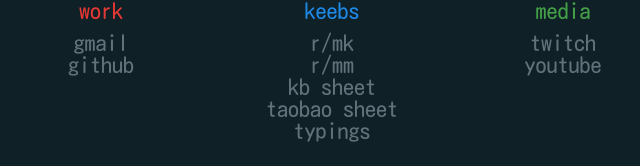
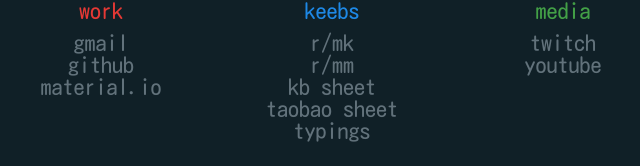
Before and after one commit to Kwub/Kwub.github.io, a plain HTML site: page index.html in a window 1280 px wide. Shown: the part 420-586 px from the top of the page, without its empty margins (308-948 px from the left). Drawn offline with Linux system fonts and the light colour scheme.

Commit message:
added material to work

```diff
--- a/index.html
+++ b/index.html
@@ -23,6 +23,7 @@
         <ul>
             <li><a href="https://mail.google.com/mail/u/0/#inbox" rel="stylesheet">gmail</a></li>
             <li><a href="https://github.com/" rel="stylesheet">github</a></li>
+            <li><a href="https://material.io/" rel="stylesheet">material.io</a></li>
         </ul>
     </nav>
     <nav>
```
